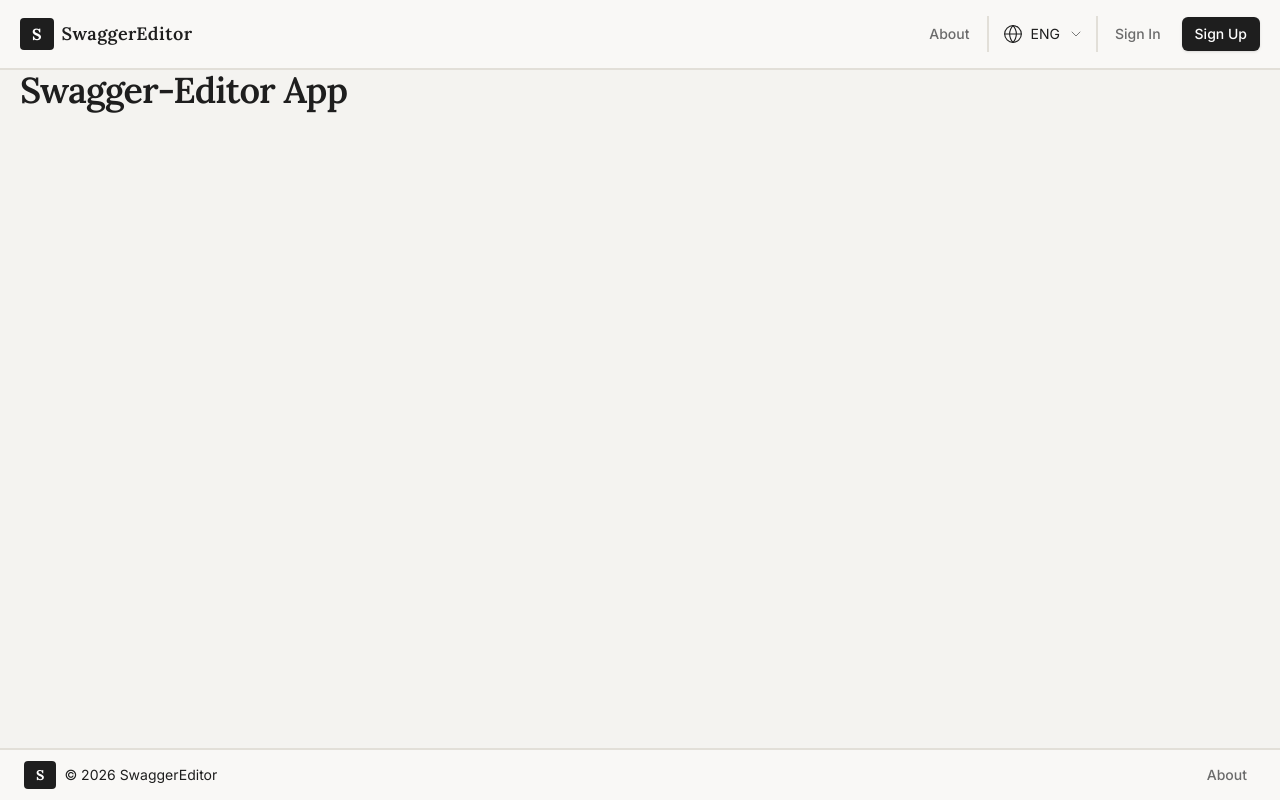
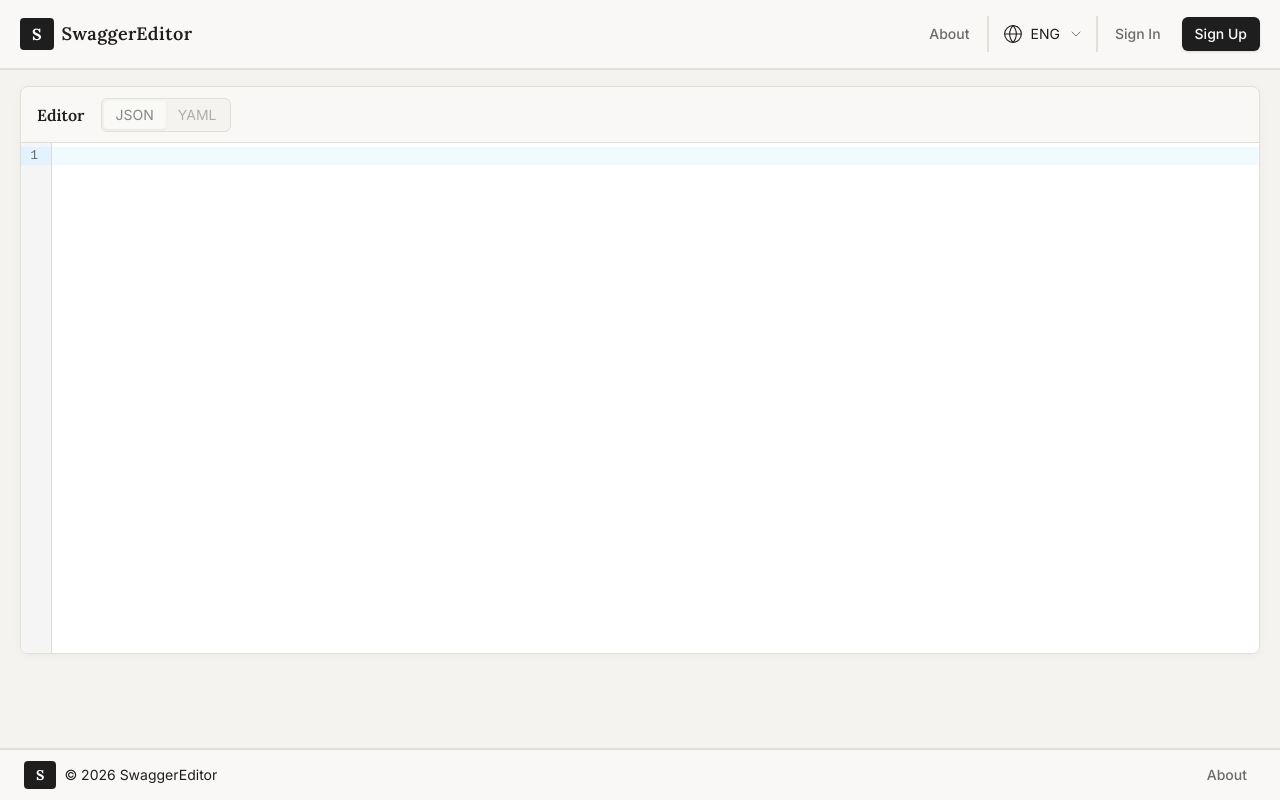
Before and after one commit to git-push-and-pray/swagger-editor-app, a Next.js app: page /en in a window 1280 px wide. Built offline with nearby package versions, Linux system fonts and the light colour scheme.

Commit message:
feat: display Swagger editor on main page

```diff
--- a/src/app/[locale]/page.tsx
+++ b/src/app/[locale]/page.tsx
@@ -1,9 +1,17 @@
 import { getTranslations } from 'next-intl/server';
+
+import { SwaggerEditor } from '@/features/editor/ui/SwaggerEditor';
 
 export default async function HomePage() {
   const t = await getTranslations('HomePage');
 
   return (
-    <h1 className="font-serif text-4xl leading-10 font-semibold tracking-tight">{t('title')}</h1>
+    <>
+      <h1 className="sr-only">{t('title')}</h1>
+
+      <div className="h-150 py-4">
+        <SwaggerEditor />
+      </div>
+    </>
   );
 }
--- a/src/features/editor/ui/EditorHeader.tsx
+++ b/src/features/editor/ui/EditorHeader.tsx
@@ -31,7 +31,7 @@ export function EditorHeader({ format, status, onFormatChange }: Props) {
             className={`rounded px-3 py-1 text-sm disabled:cursor-not-allowed disabled:opacity-50 ${
               format === 'json'
                 ? 'bg-bg-active-tab text-text-primary shadow-btn'
-                : 'text-text-secondary'
+                : 'text-text-secondary cursor-pointer'
             }`}
             onClick={() => onFormatChange('json')}
           >
@@ -44,7 +44,7 @@ export function EditorHeader({ format, status, onFormatChange }: Props) {
             className={`rounded px-3 py-1 text-sm disabled:cursor-not-allowed disabled:opacity-50 ${
               format === 'yaml'
                 ? 'bg-bg-active-tab text-text-primary shadow-btn'
-                : 'text-text-secondary'
+                : 'text-text-secondary cursor-pointer'
             }`}
             onClick={() => onFormatChange('yaml')}
           >
```
